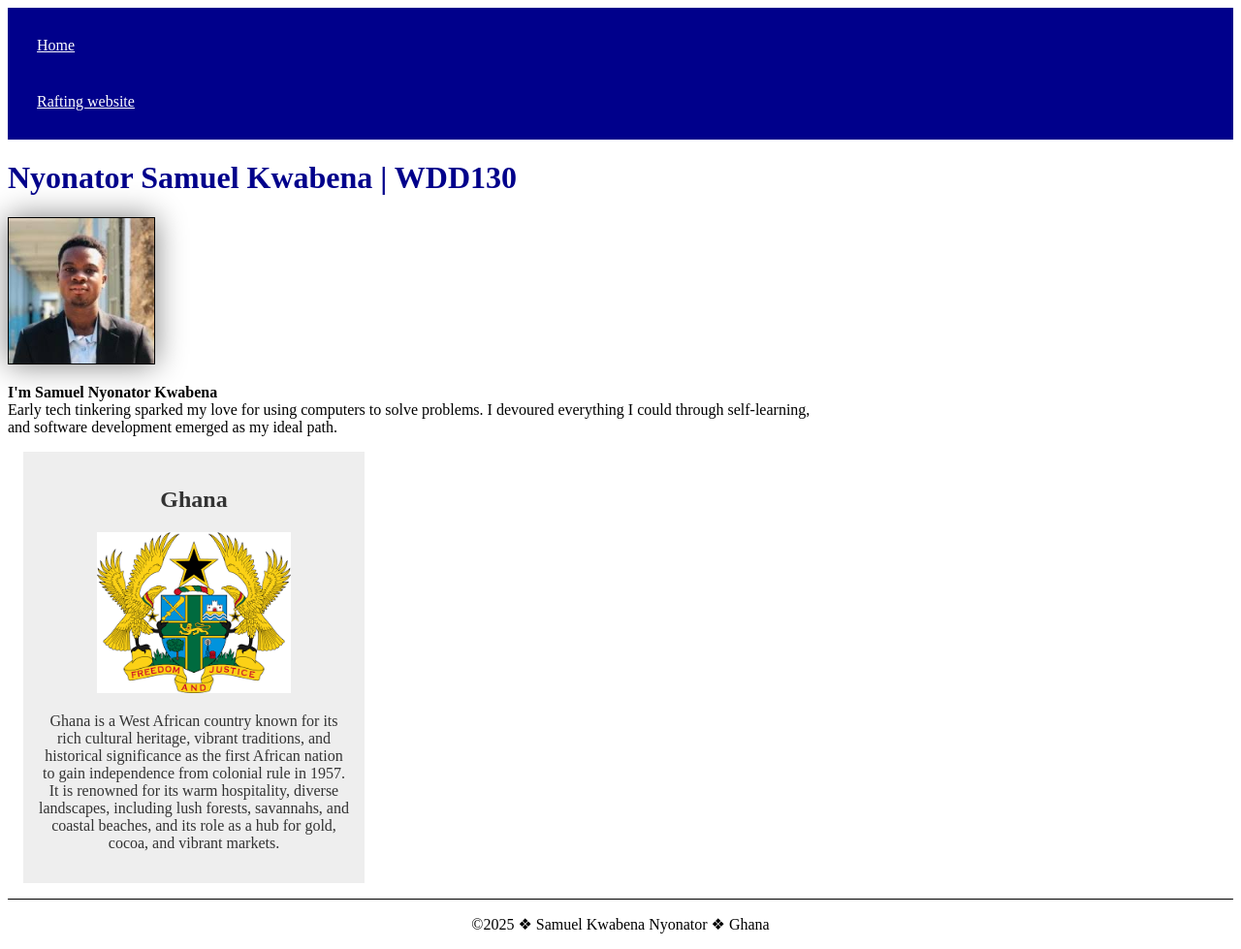
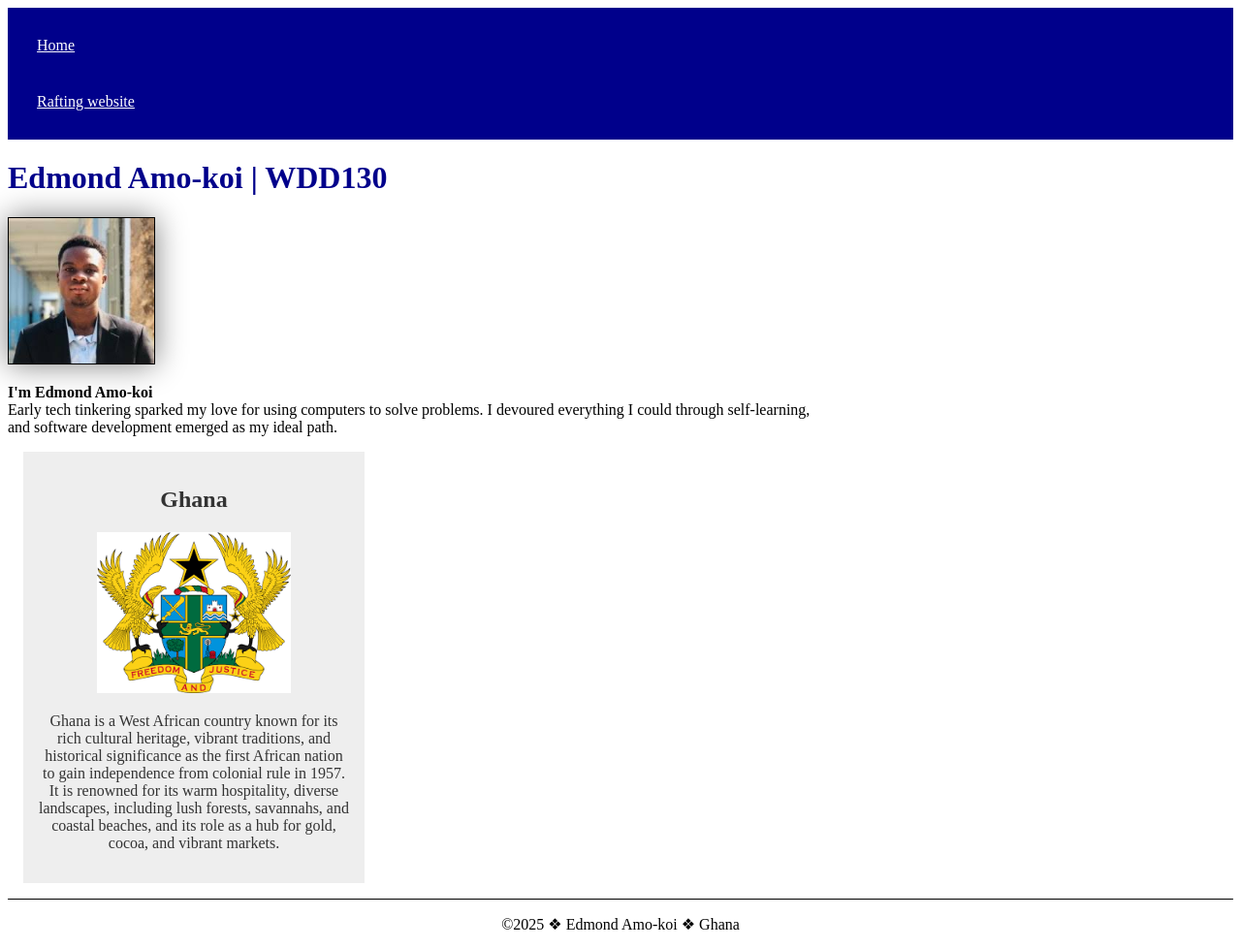
Before and after one commit to edmondkofiamokoi/WDD130, a plain HTML site: page index.html in a window 1280 px wide. Shown: the whole page at 97% size. Drawn offline with Linux system fonts and the light colour scheme.

Commit message:
Update index.html

```diff
--- a/index.html
+++ b/index.html
@@ -3,9 +3,9 @@
 <head>
     <meta charset="UTF-8">
     <meta name="viewport" content="width=device-width, initial-scale=1.0">
-    <title>Nyonator Samuel Kwabena | WDD130</title>
-    <meta name="description" content="Welcome to the homepage of Samuel Kwabena Nyonator, a Software Development student at BYU. Discover my programming projects, skills in C++, Python, Java, HTML, and CSS, and my journey towards becoming a skilled software developer">
-    <meta name="author" content="Nyonator Samuel Kwabena">
+    <title> Edmond Amo-ko | WDD130</title>
+    <meta name="description" content="Welcome to the homepage of Edmond Amo-koi , a Software Development student at BYU. Discover my programming projects, skills in C++, Python, Java, HTML, and CSS, and my journey towards becoming a skilled software developer">
+    <meta name="author" content="Edmond Amo-koi">
     <link rel="stylesheet" href="style.css">
 </head>
 <body>
@@ -16,9 +16,9 @@
         </nav>
     </header>
     <main>
-        <h1>Nyonator Samuel Kwabena | WDD130</h1>
-        <img src="images/profile.jpg" alt="Samuel Kwabena" width="200">
-        <p><strong>I'm Samuel Nyonator Kwabena </strong> <br>
+        <h1>Edmond Amo-koi | WDD130</h1>
+        <img src="images/profile.jpg" alt="Edmond Amo-koi" width="200">
+        <p><strong>I'm Edmond Amo-koi </strong> <br>
             Early tech tinkering sparked my love for using  computers to solve problems. I devoured everything I could through self-learning, and software development emerged as my ideal path.
         </p>
     </main>
@@ -28,7 +28,7 @@
         <p>Ghana is a West African country known for its rich cultural heritage, vibrant traditions, and historical significance as the first African nation to gain independence from colonial rule in 1957. It is renowned for its warm hospitality, diverse landscapes, including lush forests, savannahs, and coastal beaches, and its role as a hub for gold, cocoa, and vibrant markets.</p>
     </aside>
     <footer>
-        <p>&copy;2025 &#10070; Samuel Kwabena Nyonator &#10070; Ghana</p>
+        <p>&copy;2025 &#10070; Edmond Amo-koi &#10070; Ghana</p>
 
     </footer>
 </body>
```
